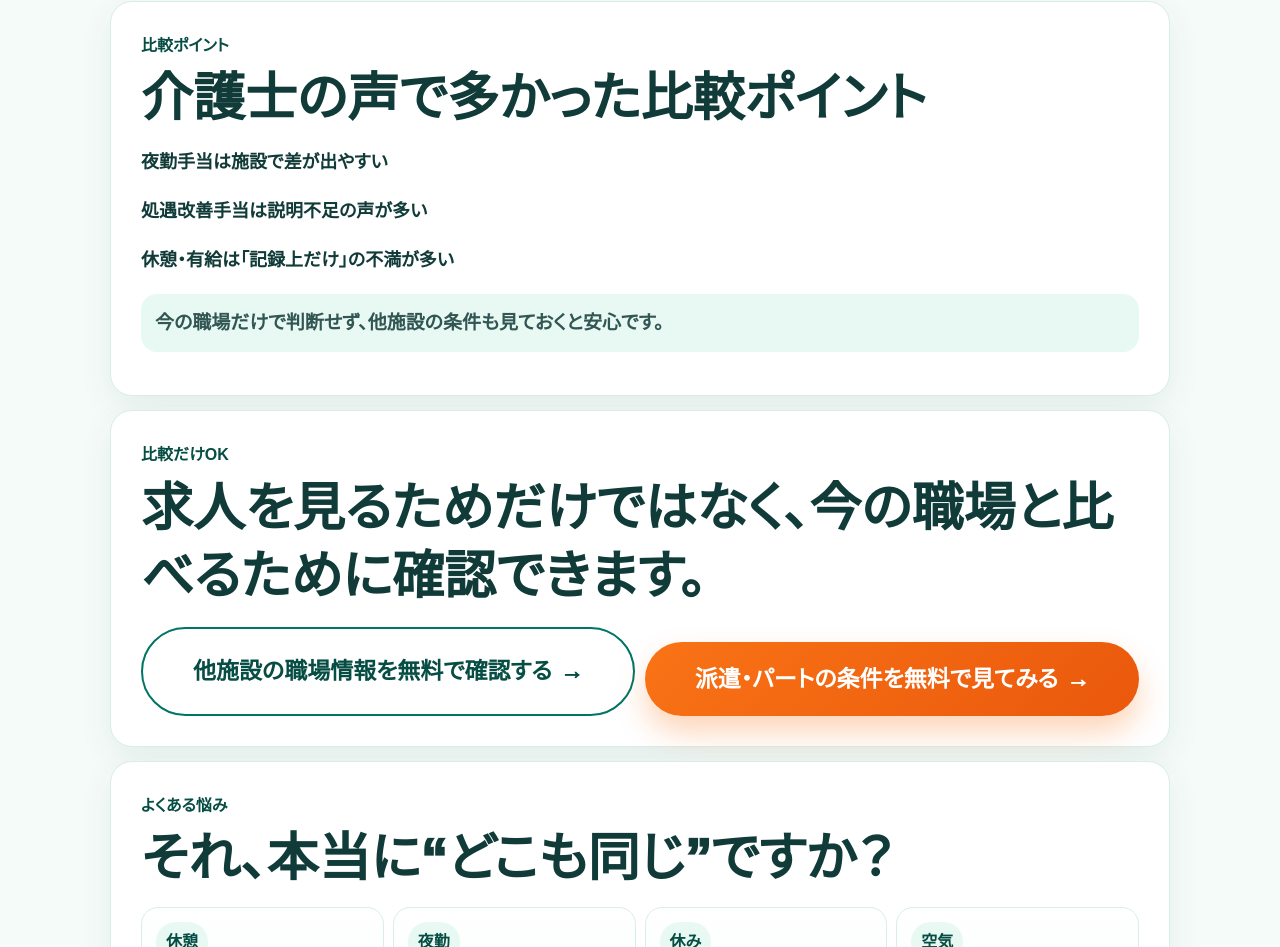
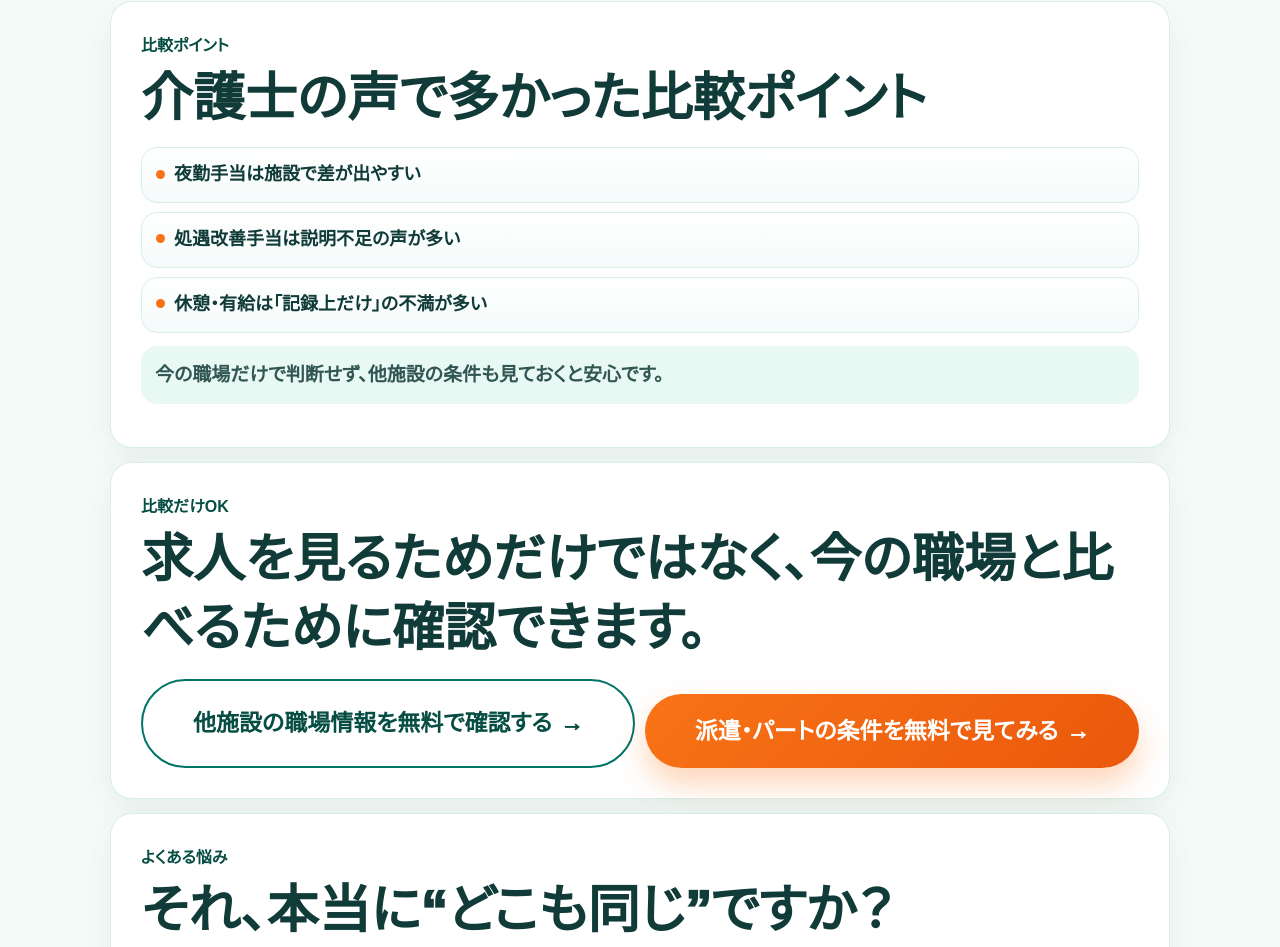
Before and after one commit to kaigo-lab/kaigo-workplace-check, a plain HTML site: page index.html in a window 1280 px wide. Shown: the part 1413-2360 px from the top of the page. Drawn offline with Linux system fonts and the light colour scheme.

Commit message:
Add files via upload

```diff
--- a/style.css
+++ b/style.css
@@ -568,6 +568,35 @@ h3 {
   gap: 8px;
 }
 
+.voice-list {
+  display: grid;
+  gap: 9px;
+  margin-bottom: 13px;
+}
+
+.voice-list p {
+  margin: 0;
+  padding: 13px 14px;
+  border: 1px solid var(--line);
+  border-radius: 16px;
+  background: linear-gradient(180deg, #ffffff, #f4fbfa);
+  color: var(--ink);
+  font-size: 18px;
+  font-weight: 900;
+  line-height: 1.55;
+}
+
+.voice-list p::before {
+  content: "";
+  display: inline-block;
+  width: 9px;
+  height: 9px;
+  margin-right: 9px;
+  border-radius: 999px;
+  background: var(--orange);
+  vertical-align: 0.08em;
+}
+
 .safe-copy,
 .hint-copy {
   margin: 0 0 13px;
```
Also changed, not shown: index.html (line endings or trailing spaces).
